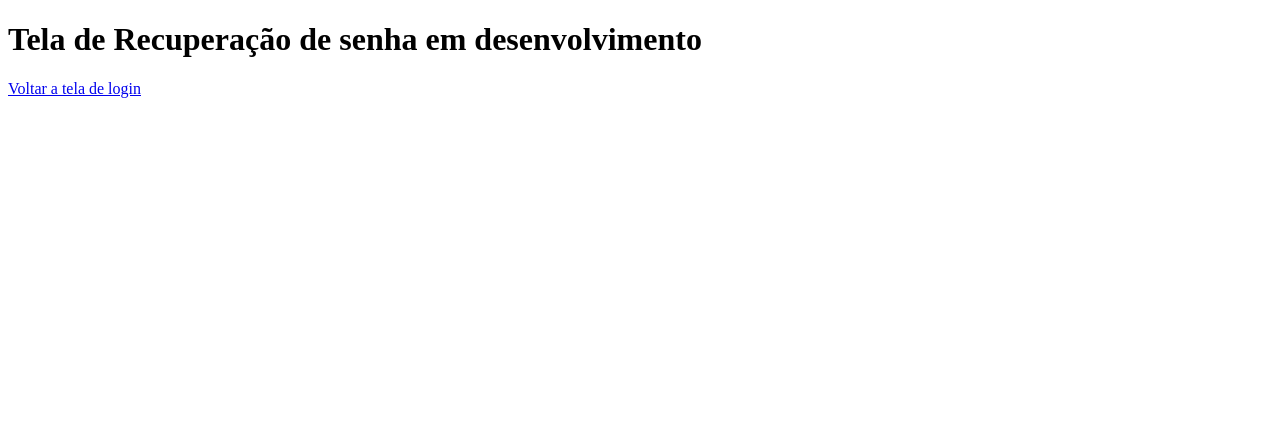
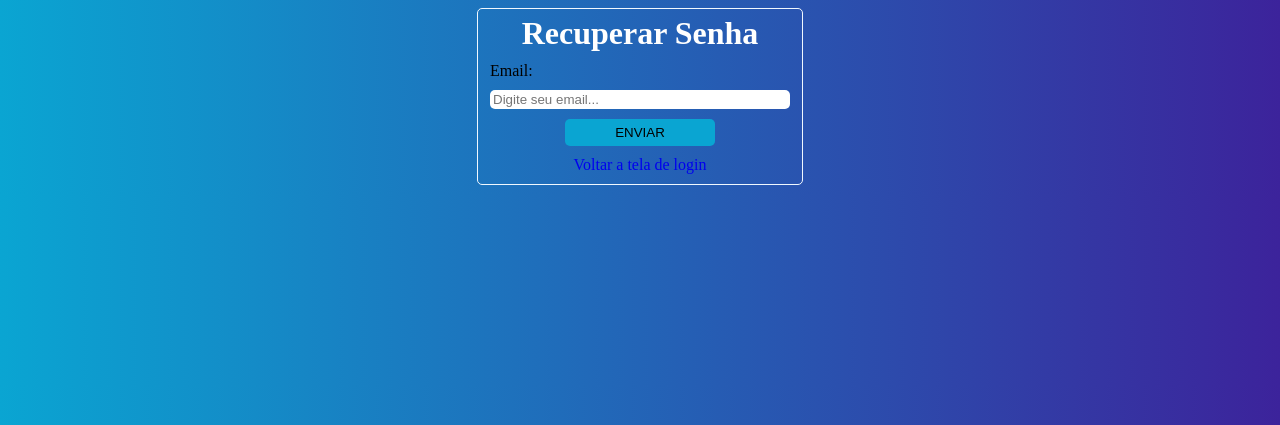
Before and after one commit to mateusferreiraof/unima_engenharia_de_software, a Flask app: page /recuperacao in a window 1280 px wide. Shown: the top 425 px of the page. Run offline with Flask 3, Linux system fonts and the light colour scheme.

Commit message:
Update routes.py

```diff
--- a/PROJETO/routes.py
+++ b/PROJETO/routes.py
@@ -270,6 +270,15 @@ def cadastrar_usuario():
     # Se não for POST, redireciona para a página de cadastro
     return redirect('/cadastro')
 
+@server.route('/recuperar', methods=['GET', 'POST'])
+def recuperar():
+    email = request.form.get('email')
+    mensagem = ""
+    if request.method == 'POST':
+        mensagem = "Se este email estiver cadastrado, você receberá um e-mail para redefinição de sua senha."
+    return render_template("recuperacao_de_senha.html", mensagem=mensagem)
+
+
 @server.route('/sobrenos')
 def sobrenos():
     nome_do_usuario = session.get('nome')
--- /dev/null
+++ b/PROJETO/static/recuperacao_de_senha.css
@@ -0,0 +1,44 @@
+body {
+    background: linear-gradient(to right, rgb(10, 165, 210), rgb(60, 35, 155));
+    align-items: center;
+}
+
+h1 {
+    margin: auto;
+    margin-bottom: 10px;
+    color: white;
+}
+
+fieldset {
+    width: 300px;
+    margin: auto;
+    display: flex;
+    flex-direction: column;
+    border: 1px solid aliceblue;
+    border-radius: 5px;
+}
+
+label {
+    margin-bottom: 10px;
+}
+
+input {
+    margin: 0px 0px 10px 0px;
+    border: 1px solid transparent;
+    border-radius: 5px;
+}
+
+button {
+    margin: auto;
+    padding: 5px;
+    border: 1px solid transparent;
+    border-radius: 5px;
+    width: 150px;
+    background-color: rgb(10, 165, 210);
+}
+
+a {
+    margin: auto;
+    margin-top: 10px;
+    text-decoration: none;
+}
--- a/PROJETO/templates/recuperacao_de_senha.html
+++ b/PROJETO/templates/recuperacao_de_senha.html
@@ -5,9 +5,20 @@
     <meta name="viewport" content="width=device-width, initial-scale=1.0">
     <title>Recuperar Senha</title>
     <link rel="icon" href="static\imagens\favicon.ico" type="image/x-icon">
+    <link rel="stylesheet" href="../static/recuperacao_de_senha.css">
 </head>
 <body>
-    <h1>Tela de Recuperação de senha em desenvolvimento</h1>
-    <a href="/login">Voltar a tela de login</a>
+    <form action="/recuperar">
+        <fieldset>
+            <h1>Recuperar Senha</h1>
+            <label for="email">Email:</label>
+            <input type="email" id="email" placeholder="Digite seu email..." required>
+            <button type="submit">ENVIAR</button>
+            <a href="/login">Voltar a tela de login</a>
+            {% if mensagem %}
+            <p>{{mensagem}}</p>
+            {% endif %}
+        </fieldset>
+    </form>
 </body>
 </html>
```
